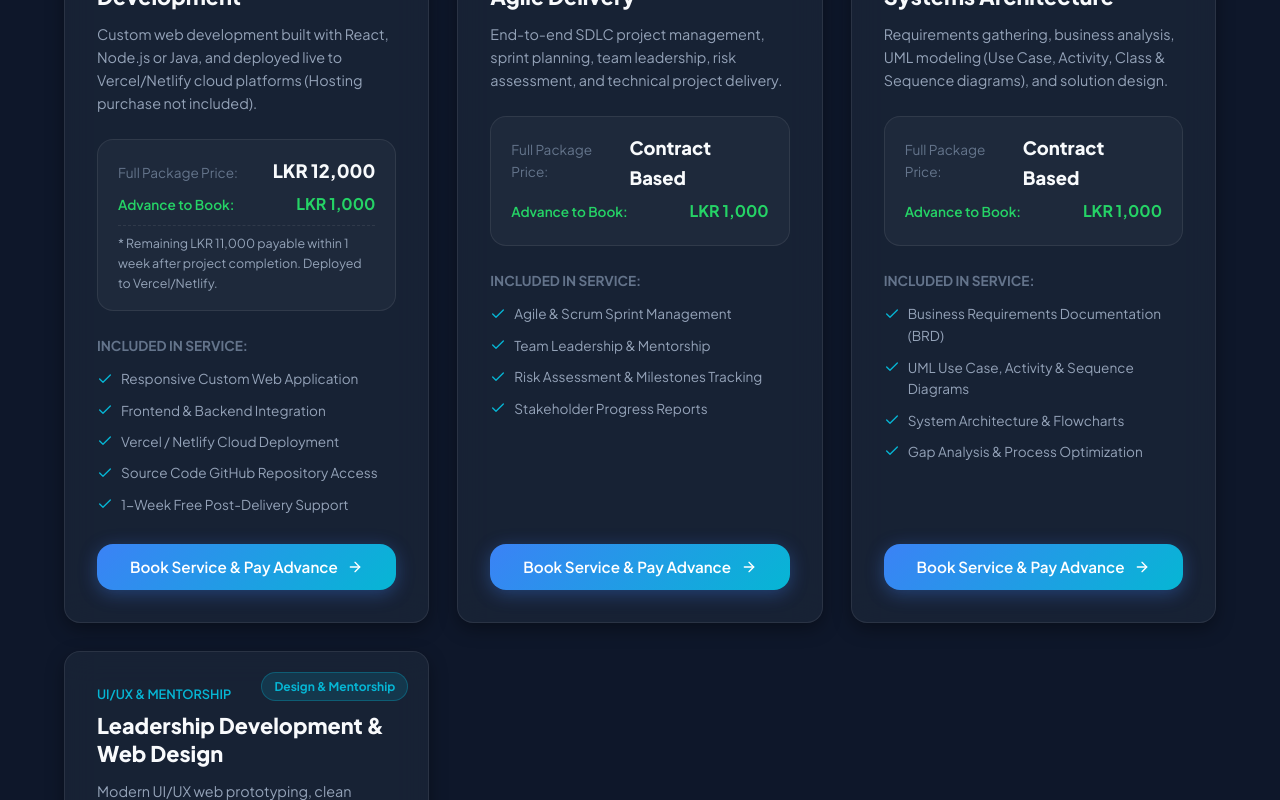
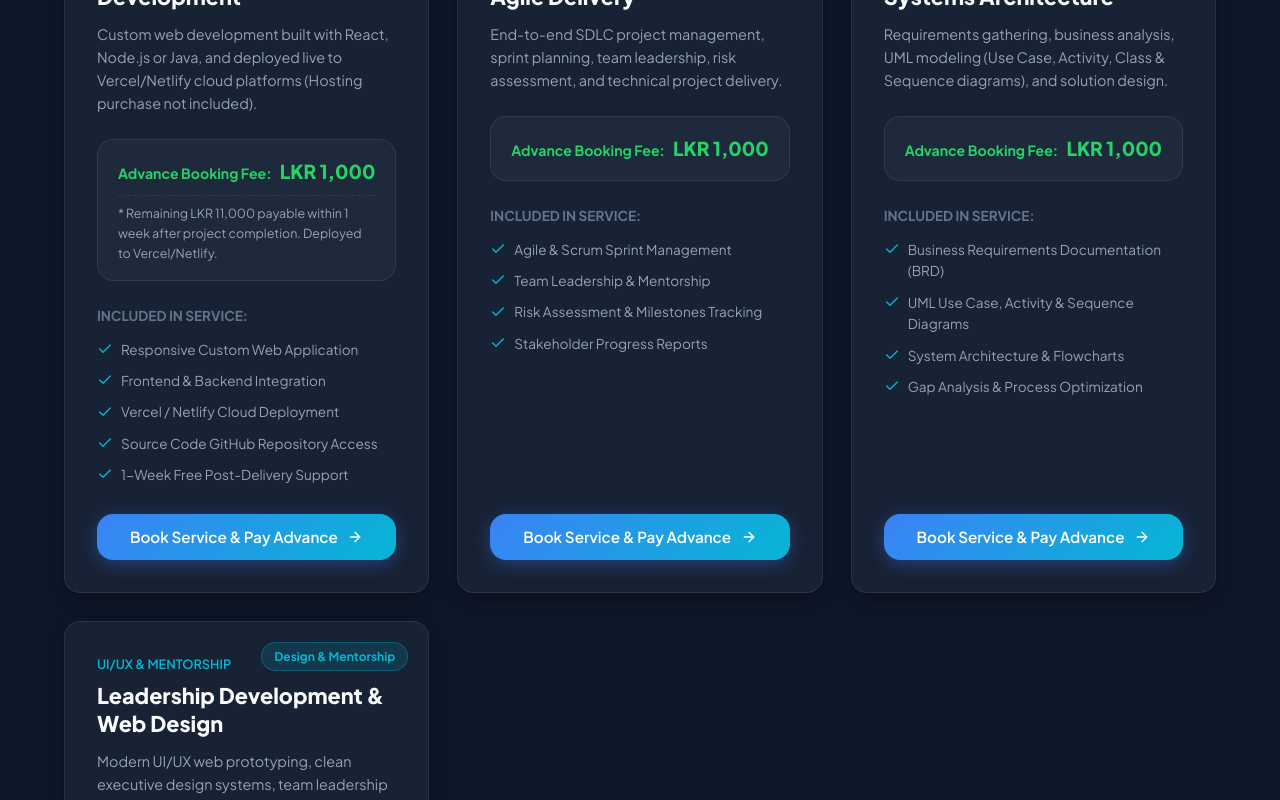
Before and after one commit to Sadeep78/portfolio, a React (Vite) app: page / in a window 1280 px wide. Shown: the part 8420-9220 px from the top of the page. Built offline with nearby package versions, Linux system fonts and the light colour scheme.

Commit message:
Display Advance Booking Fee LKR 1000 exclusively for Services without showing Full Package Price LKR 12,000

```diff
--- a/src/components/Services.jsx
+++ b/src/components/Services.jsx
@@ -173,13 +173,9 @@ export default function Services() {
 
               {/* Price Breakdown Card */}
               <div style={{ background: 'var(--bg-tertiary)', borderRadius: 'var(--radius-md)', padding: '1rem 1.25rem', marginBottom: '1.5rem', border: '1px solid var(--border-color)' }}>
-                <div style={{ display: 'flex', justifyContent: 'space-between', alignItems: 'baseline', marginBottom: '0.35rem' }}>
-                  <span style={{ fontSize: '0.85rem', color: 'var(--text-muted)' }}>Full Package Price:</span>
-                  <span style={{ fontSize: '1.15rem', fontWeight: 800, color: 'var(--text-primary)' }}>{service.fullPrice}</span>
-                </div>
-                <div style={{ display: 'flex', justifyContent: 'space-between', alignItems: 'baseline', marginBottom: '0.35rem' }}>
-                  <span style={{ fontSize: '0.85rem', color: '#25D366', fontWeight: 600 }}>Advance to Book:</span>
-                  <span style={{ fontSize: '1rem', fontWeight: 700, color: '#25D366' }}>{service.advancePrice}</span>
+                <div style={{ display: 'flex', justifyContent: 'space-between', alignItems: 'baseline' }}>
+                  <span style={{ fontSize: '0.88rem', color: '#25D366', fontWeight: 700 }}>Advance Booking Fee:</span>
+                  <span style={{ fontSize: '1.2rem', fontWeight: 800, color: '#25D366' }}>{service.advancePrice}</span>
                 </div>
                 {service.id === 'fullstack-dev' && (
                   <div style={{ fontSize: '0.78rem', color: 'var(--text-secondary)', borderTop: '1px dashed var(--border-color)', paddingTop: '0.5rem', marginTop: '0.5rem' }}>
@@ -226,7 +222,7 @@ export default function Services() {
                 <span style={{ fontSize: '0.8rem', color: 'var(--accent-cyan)', fontWeight: 700 }}>SERVICE BOOKING</span>
                 <h3 style={{ fontSize: '1.4rem', fontWeight: 800, marginTop: '0.2rem' }}>{selectedService.title}</h3>
                 <p style={{ fontSize: '0.85rem', color: 'var(--text-secondary)', marginTop: '0.2rem' }}>
-                  Advance Booking Fee: <strong style={{ color: '#25D366' }}>{selectedService.advancePrice}</strong> (Full Price: {selectedService.fullPrice})
+                  Advance Booking Fee: <strong style={{ color: '#25D366' }}>{selectedService.advancePrice}</strong>
                 </p>
               </div>
               <button className="modal-close-btn" onClick={handleCloseModal}>
```
